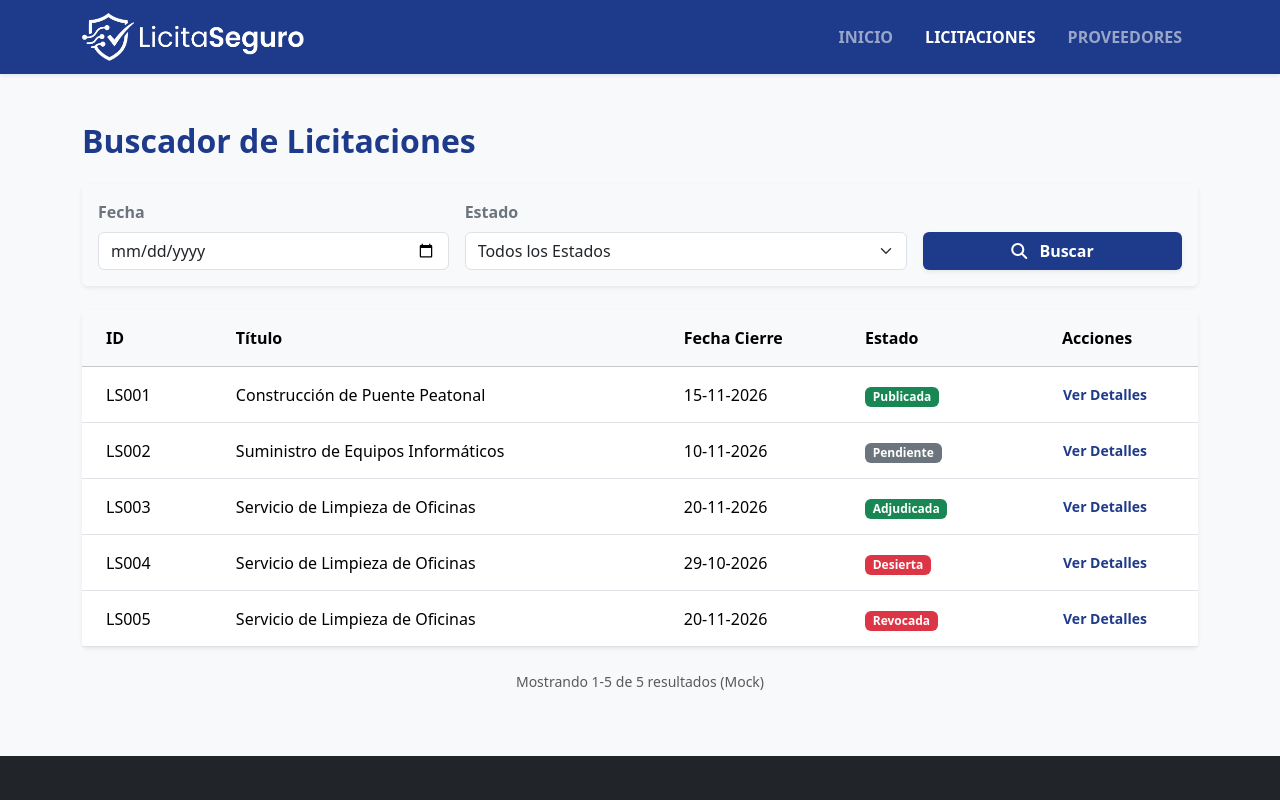
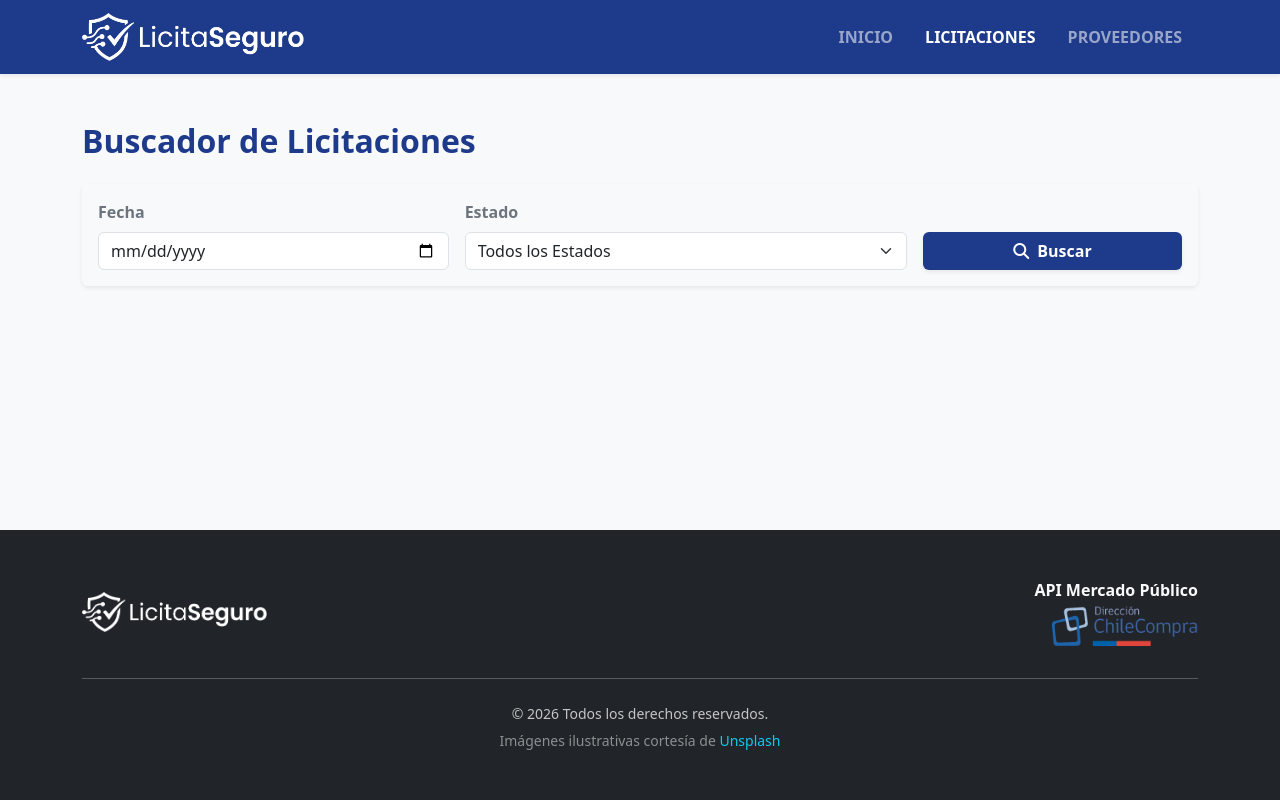
Before and after one commit to CrisBustosE/examen_licitaseguro_bustos, a React (Vite) app: page /licitaciones in a window 1280 px wide. Shown: the top 800 px of the page. Built offline with nearby package versions, Linux system fonts and the light colour scheme.

Commit message:
feat: conexión inicial a API de Mercado Público
Detalles: Se implementa fetch a la API real, formateo de fechas y paginación matemática. Pendiente mapeo de estados y ajuste responsive.

```diff
--- a/src/pages/Licitaciones.jsx
+++ b/src/pages/Licitaciones.jsx
@@ -1,58 +1,154 @@
 import { useState } from 'react';
+import { API_BASE_URL, API_TICKET } from '../utils/apiConfig';
 
 const Licitaciones = () => {
-    // Datos falsos (mock) temporales para poder maquetar y ver cómo queda la tabla
-    // antes de conectarnos de verdad a la API de Mercado Público.
-    const mockLicitaciones = [
-        { CodigoExterno: 'LS001', Nombre: 'Construcción de Puente Peatonal', FechaCierre: '2026-11-15T15:00:00', Estado: 'Publicada' },
-        { CodigoExterno: 'LS002', Nombre: 'Suministro de Equipos Informáticos', FechaCierre: '2026-11-10T12:00:00', Estado: 'Pendiente' },
-        { CodigoExterno: 'LS003', Nombre: 'Servicio de Limpieza de Oficinas', FechaCierre: '2026-11-20T18:00:00', Estado: 'Adjudicada' },
-        { CodigoExterno: 'LS004', Nombre: 'Servicio de Limpieza de Oficinas', FechaCierre: '2026-10-29T18:00:00', Estado: 'Desierta' },
-        { CodigoExterno: 'LS005', Nombre: 'Servicio de Limpieza de Oficinas', FechaCierre: '2026-11-20T18:00:00', Estado: 'Revocada' }
-    ];
+  // Estados para el formulario
+  const [fechaFiltro, setFechaFiltro] = useState('');
+  const [estadoFiltro, setEstadoFiltro] = useState('Todos');
+
+  // Estados para la data de la API
+  const [licitaciones, setLicitaciones] = useState([]);
+  const [isLoading, setIsLoading] = useState(false);
+  const [errorMsj, setErrorMsj] = useState('');
+
+  // Estados para la paginación (Req. Tarea 3 del examen)
+  const [currentPage, setCurrentPage] = useState(1);
+  const itemsPerPage = 10;
+
+  // ==========================================================
+  // FUNCIÓN: Formatear fecha de YYYY-MM-DD a DDMMAAAA
+  // ==========================================================
+  const formatFechaParaApi = (fechaHtml) => {
+    if (!fechaHtml) return '';
+    const [year, month, day] = fechaHtml.split('-');
+    return `${day}${month}${year}`;
+  };
+
+  // ==========================================================
+  // FUNCIÓN: Consumir API de Mercado Público
+  // ==========================================================
+  const handleBuscar = async (e) => {
+    e.preventDefault();
+
+    // Validamos que al menos haya ingresado una fecha
+    if (!fechaFiltro) {
+      setErrorMsj('Por favor, selecciona una fecha para buscar.');
+      return;
+    }
+
+    setIsLoading(true);
+    setErrorMsj('');
+    setLicitaciones([]);
+    setCurrentPage(1); // Reiniciamos la página al buscar de nuevo
+
+    try {
+      const fechaFormateada = formatFechaParaApi(fechaFiltro);
+      let endpoint = `${API_BASE_URL}/licitaciones.json?fecha=${fechaFormateada}&ticket=${API_TICKET}`;
+
+      // Si el usuario seleccionó un estado específico, lo agregamos a la URL
+      if (estadoFiltro !== 'Todos') {
+        endpoint += `&estado=${estadoFiltro}`;
+      }
+
+      const response = await fetch(endpoint);
+
+      if (!response.ok) {
+        throw new Error(`Error de servidor: ${response.status}`);
+      }
+
+      const data = await response.json();
+
+      // Limpieza y validación de respuesta (Req. Tarea 6)
+      if (data.Cantidad === 0 || !data.Listado || data.Listado.length === 0) {
+        setErrorMsj('No se encontraron licitaciones para los filtros seleccionados.');
+      } else {
+        setLicitaciones(data.Listado);
+      }
+    } catch (error) {
+      console.error("Error al obtener licitaciones:", error);
+      setErrorMsj('Hubo un problema de conexión con Mercado Público. Intenta nuevamente.');
+    } finally {
+      setIsLoading(false);
+    }
+  };
+
+  // ==========================================================
+  // LÓGICA DE PAGINACIÓN MANUAL
+  // ==========================================================
+  const indexOfLastItem = currentPage * itemsPerPage;
+  const indexOfFirstItem = indexOfLastItem - itemsPerPage;
+  const currentItems = licitaciones.slice(indexOfFirstItem, indexOfLastItem);
+  const totalPages = Math.ceil(licitaciones.length / itemsPerPage);
+
+  const nextPage = () => setCurrentPage(prev => Math.min(prev + 1, totalPages));
+  const prevPage = () => setCurrentPage(prev => Math.max(prev - 1, 1));
 
   return (
     <div className="container py-5">
       <h2 className="fw-bold mb-4" style={{ color: '#1E3A8A' }}>Buscador de Licitaciones</h2>
 
-            {/* ================= SECCIÓN DE FILTROS ================= */}
+      {/* TARJETA DE FILTROS */}
       <div className="card shadow-sm border-0 mb-4">
         <div className="card-body bg-light rounded">
-                    <form className="row g-3 align-items-end">
+          <form className="row g-3 align-items-end" onSubmit={handleBuscar}>
             <div className="col-12 col-md-4">
               <label htmlFor="fechaFiltro" className="form-label fw-semibold text-secondary">Fecha</label>
-                            {/* Para accesibilidad, siempre conectamos el label con el id del input */}
               <input
                 type="date"
                 className="form-control"
                 id="fechaFiltro"
+                value={fechaFiltro}
+                onChange={(e) => setFechaFiltro(e.target.value)}
                 onClick={(e) => e.target.showPicker && e.target.showPicker()}
               />
             </div>
 
             <div className="col-12 col-md-5">
               <label htmlFor="estadoFiltro" className="form-label fw-semibold text-secondary">Estado</label>
-                            <select className="form-select" id="estadoFiltro">
+              <select
+                className="form-select"
+                id="estadoFiltro"
+                value={estadoFiltro}
+                onChange={(e) => setEstadoFiltro(e.target.value)}
+              >
                 <option value="Todos">Todos los Estados</option>
-                                <option value="publicada">Publicada</option>
-                                <option value="cerrada">Cerrada</option>
-                                <option value="desierta">Desierta</option>
+                <option value="activas">Activas</option>
                 <option value="adjudicada">Adjudicada</option>
                 <option value="revocada">Revocada</option>
-                                <option value="suspendida">Suspendida</option>
+                <option value="desierta">Desierta</option>
               </select>
             </div>
 
             <div className="col-12 col-md-3">
-                            <button type="submit" className="btn text-white w-100 fw-bold shadow-sm" style={{ backgroundColor: '#1E3A8A' }}>
-                                <i className="fa-solid fa-magnifying-glass me-2"></i> Buscar
+              <button
+                type="submit"
+                className="btn text-white w-100 fw-bold shadow-sm"
+                style={{ backgroundColor: '#1E3A8A' }}
+                disabled={isLoading}
+              >
+                {isLoading ? (
+                  <span className="spinner-border spinner-border-sm me-2" role="status" aria-hidden="true"></span>
+                ) : (
+                  <i className="fa-solid fa-magnifying-glass me-2"></i>
+                )}
+                Buscar
               </button>
             </div>
           </form>
         </div>
       </div>
 
-            {/* ================= SECCIÓN DE RESULTADOS (TABLA) ================= */}
+      {/* MENSAJES DE ERROR */}
+      {errorMsj && (
+        <div className="alert alert-warning shadow-sm border-0 d-flex align-items-center">
+          <i className="fa-solid fa-triangle-exclamation fs-4 me-3 text-warning"></i>
+          <span className="fw-medium">{errorMsj}</span>
+        </div>
+      )}
+
+      {/* TABLA DE RESULTADOS */}
+      {!isLoading && licitaciones.length > 0 && (
+        <>
           <div className="card shadow-sm border-0">
             <div className="card-body p-0">
               <div className="table-responsive">
@@ -61,35 +157,31 @@ const Licitaciones = () => {
                     <tr>
                       <th className="px-4 py-3">ID</th>
                       <th className="py-3">Título</th>
-                                    {/* Esta clase oculta la columna en móviles y la muestra desde tablets hacia arriba */}
                       <th className="py-3 d-none d-md-table-cell">Fecha Cierre</th>
                       <th className="py-3">Estado</th>
-                                    {/* Escondemos el texto en móvil y le damos padding derecho (pe-3) para separarlo de la pared */}
                       <th className="text-center pe-3 pe-md-4 py-3">
                         <span className="d-none d-md-inline">Acciones</span>
                       </th>
                     </tr>
                   </thead>
                   <tbody>
-                                {mockLicitaciones.map((lic, index) => (
-                                    <tr key={index}>
-                                        <td className="px-4 fw-medium">{lic.CodigoExterno}</td>
-                                        <td>{lic.Nombre}</td>
-                                        <td className="d-none d-md-table-cell">
-                                            {/* Formateamos la fecha a un formato chileno legible */}
-                                            {new Date(lic.FechaCierre).toLocaleDateString('es-CL')}
+                    {currentItems.map((lic) => (
+                      <tr key={lic.CodigoExterno}>
+                        <td className="px-4 fw-medium text-nowrap">{lic.CodigoExterno}</td>
+                        {/* Pequeña limpieza de texto por si la API envía strings sucios */}
+                        <td>{lic.Nombre.length > 60 ? `${lic.Nombre.substring(0, 60)}...` : lic.Nombre}</td>
+                        <td className="d-none d-md-table-cell text-nowrap">
+                          {lic.FechaCierre ? new Date(lic.FechaCierre).toLocaleDateString('es-CL') : 'N/A'}
                         </td>
                         <td>
-                                            <span className={`badge bg-${lic.Estado === 'Publicada' || lic.Estado === 'Adjudicada' ? 'success' : lic.Estado === 'Revocada' || lic.Estado === 'Desierta' ? 'danger' : 'secondary'}`}>
-                                                {lic.Estado}
+                          <span className={`badge bg-${lic.CodigoEstado === 8 ? 'success' : lic.CodigoEstado === 6 ? 'danger' : 'secondary'}`}>
+                            {/* Mostramos el código de estado temporalmente, luego lo mapearemos al texto real */}
+                            Estado {lic.CodigoEstado}
                           </span>
                         </td>
-                                        <td className="text-center px-2">
-                                            {/* Agregamos title para accesibilidad en caso de que solo vean el ícono */}
+                        <td className="text-center pe-3 pe-md-4">
                           <button className="btn btn-sm fw-semibold p-1 p-md-2" style={{ color: '#1E3A8A' }} title="Ver Detalles">
-                                                {/* Este texto solo se ve de tablets hacia arriba */}
                             <span className="d-none d-md-inline">Ver Detalles</span>
-                                                {/* Este ícono solo se ve en celulares */}
                             <i className="fa-solid fa-eye d-md-none fs-5"></i>
                           </button>
                         </td>
@@ -101,11 +193,27 @@ const Licitaciones = () => {
             </div>
           </div>
 
-            {/* Espacio reservado para la paginación por requerimiento */}
-            <div className="mt-4 d-flex justify-content-center">
-                <p className="text-muted small">Mostrando 1-5 de 5 resultados (Mock)</p>
+          {/* CONTROLES DE PAGINACIÓN */}
+          {totalPages > 1 && (
+            <div className="mt-4 d-flex flex-column align-items-center">
+              <p className="text-muted small mb-2">
+                Mostrando {indexOfFirstItem + 1}-{Math.min(indexOfLastItem, licitaciones.length)} de {licitaciones.length} resultados
+              </p>
+              <div className="btn-group shadow-sm">
+                <button className="btn btn-outline-secondary btn-sm" onClick={prevPage} disabled={currentPage === 1}>
+                  Anterior
+                </button>
+                <span className="btn btn-light btn-sm px-3 fw-bold border-secondary text-primary" style={{ cursor: 'default' }}>
+                  {currentPage} de {totalPages}
+                </span>
+                <button className="btn btn-outline-secondary btn-sm" onClick={nextPage} disabled={currentPage === totalPages}>
+                  Siguiente
+                </button>
               </div>
-
+            </div>
+          )}
+        </>
+      )}
     </div>
   );
 };
--- /dev/null
+++ b/src/utils/apiConfig.js
@@ -0,0 +1,3 @@
+// Centralizamos la configuración de la API para mantener el código limpio y seguro
+export const API_BASE_URL = 'https://api.mercadopublico.cl/servicios/v1/publico';
+export const API_TICKET = 'AC3A098B-4CD0-41AF-81A5-41284248419B';
```
Lines whose indentation alone changed are shown as unchanged.
